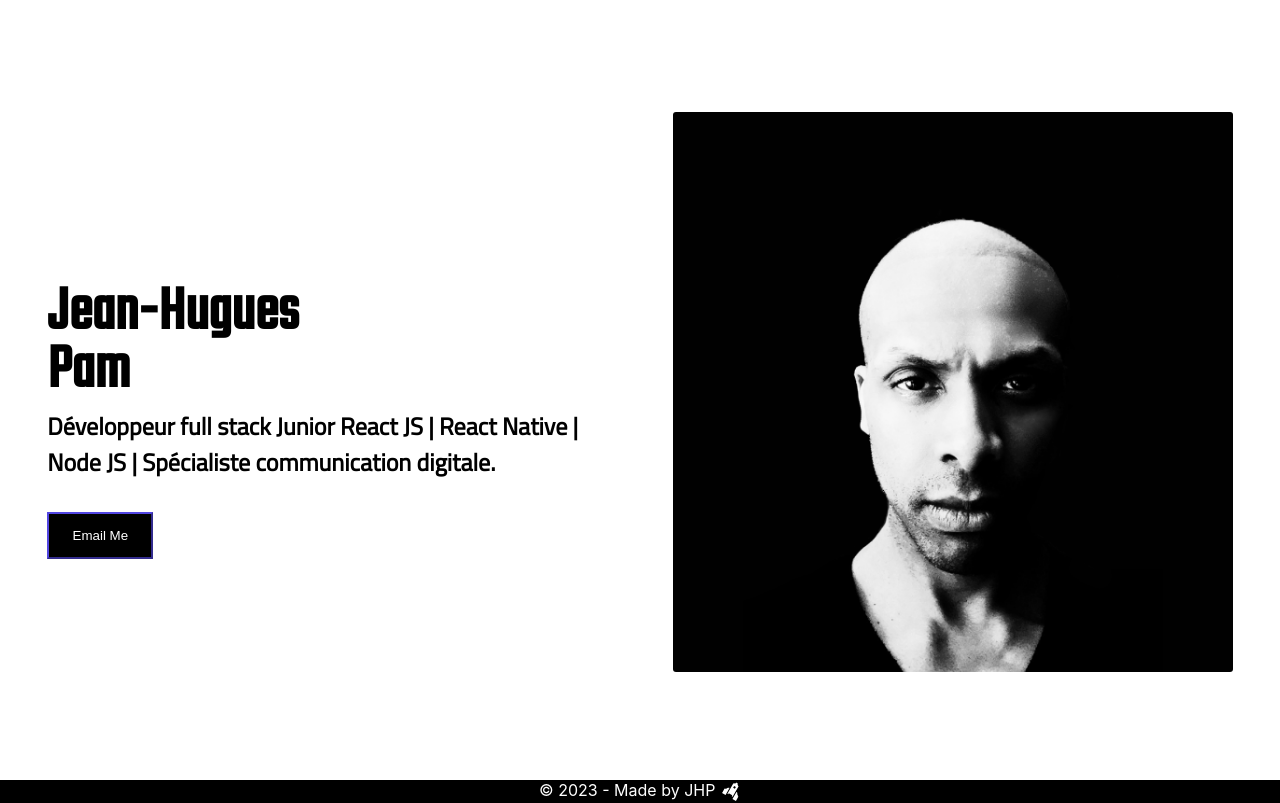
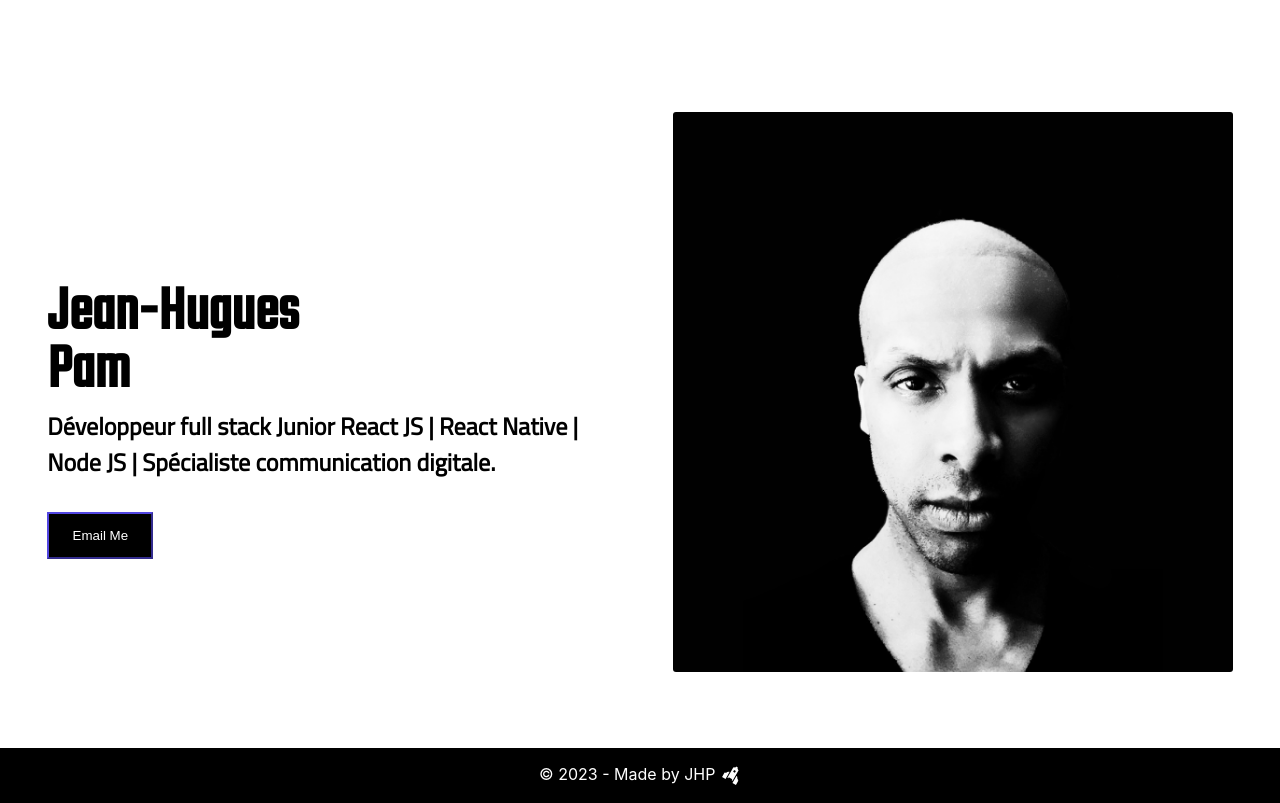
Before and after one commit to jhty75/myresume, a Next.js app: page / in a window 1280 px wide. Shown: the top 803 px of the page. Built offline with nearby package versions, Linux system fonts and the light colour scheme.

Commit message:
myresume

```diff
--- a/styles/SecondaryComponent.module.css
+++ b/styles/SecondaryComponent.module.css
@@ -1,13 +1,3 @@
-* {
-    margin: 0;
-    padding: 0;
-    box-sizing: border-box;
-  }
-
-body {
-    margin: 0;
-    padding: 0;
-  }
 
 .mainContainer {
     padding-top: 50px;
@@ -15,6 +5,7 @@ body {
     text-align: center;
     background-color: black;
     width: 100%;
+    overflow: hidden;
 
 }
 
```
